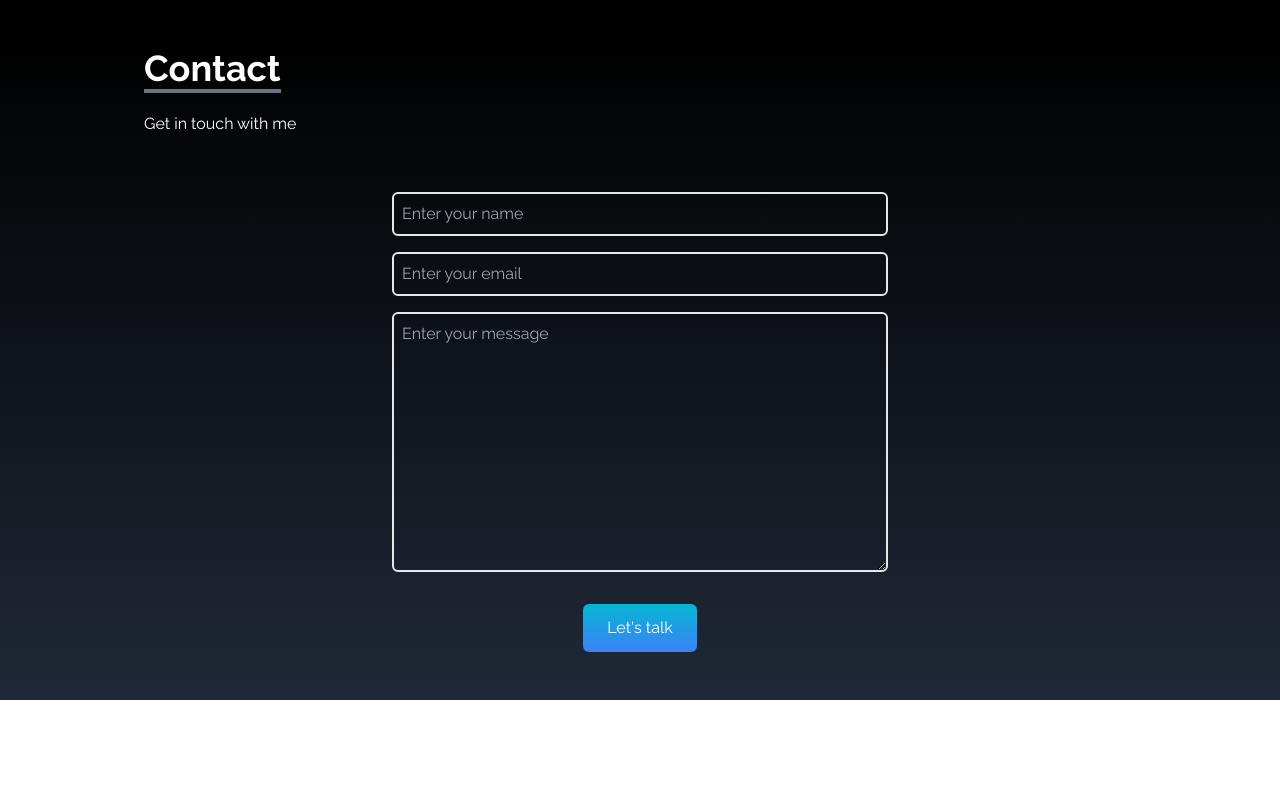
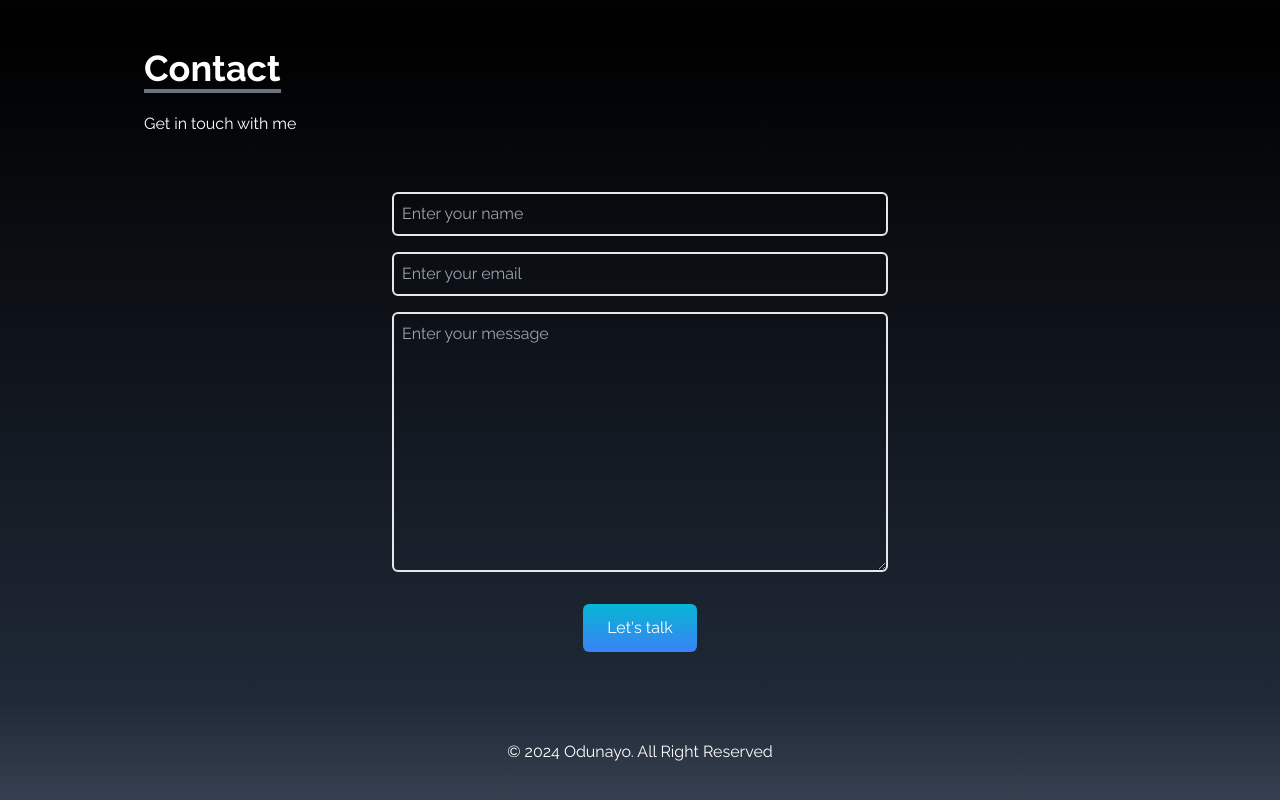
Before and after one commit to Akinbayo123/My-portfolio, a React (Create React App) app: page / in a window 1280 px wide. Shown: the part 2398-3198 px from the top of the page. Before the commit the page ends 3098 px from the top, so only its background shows below. Built offline with nearby package versions, Linux system fonts and the light colour scheme.

Commit message:
added footer

```diff
--- a/src/App.js
+++ b/src/App.js
@@ -2,6 +2,7 @@ import About from "./components/About";
 import Contact from "./components/Contact";
 
 import Experience from "./components/Experience";
+import Footer from "./components/Footer";
 import Home from "./components/Home";
 import Navbar from "./components/Navbar";
 import Portfolio from "./components/Portfolio";
@@ -18,7 +19,7 @@ function App() {
       <Portfolio/>
       <Experience/>
      <Contact/>
-
+     <Footer/>
     </div>
   );
 }
--- /dev/null
+++ b/src/components/Footer.jsx
@@ -0,0 +1,13 @@
+import React from 'react'
+
+const Footer = () => {
+    const currentYear = new Date().getFullYear();
+    return (
+        <div className="w-full bg-gradient-to-b from-gray-800 to-gray-700 text-white text-center py-10">
+            <p>&copy; {currentYear} Odunayo. All Right Reserved </p>
+
+        </div>
+    )
+}
+
+export default Footer
```
